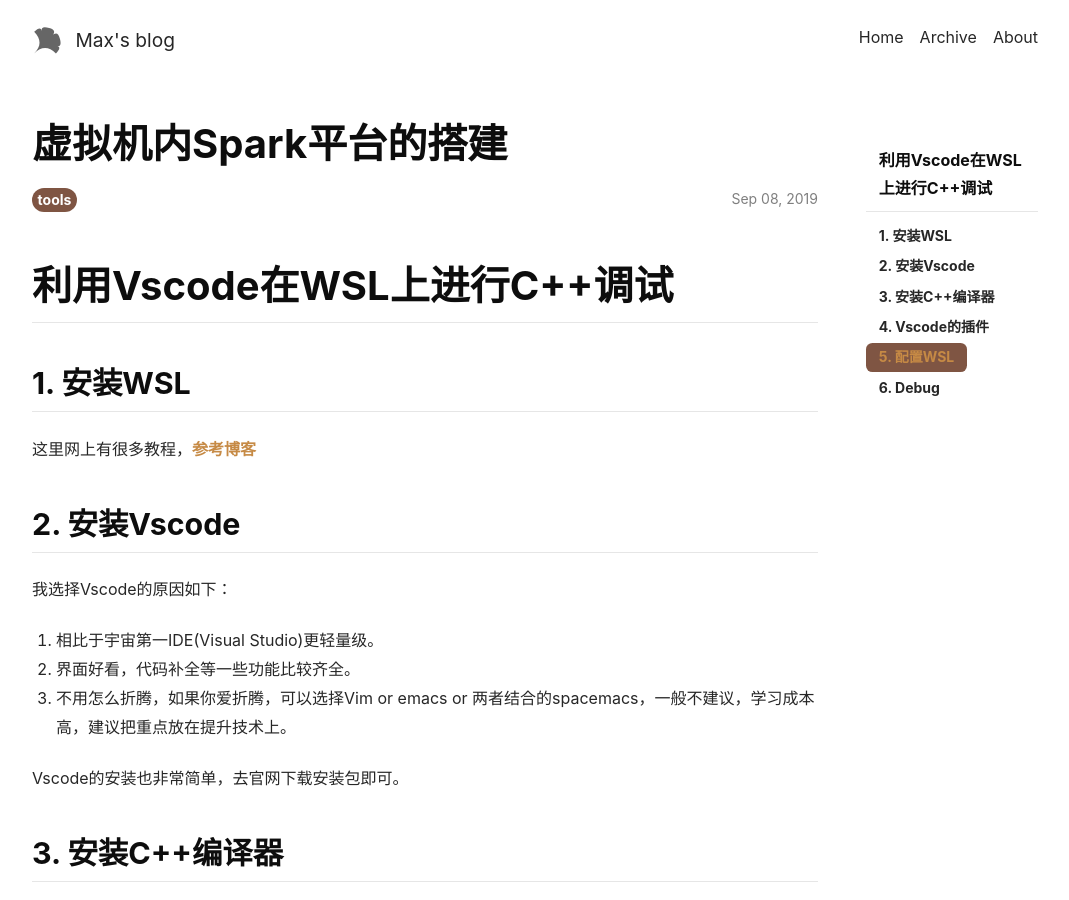
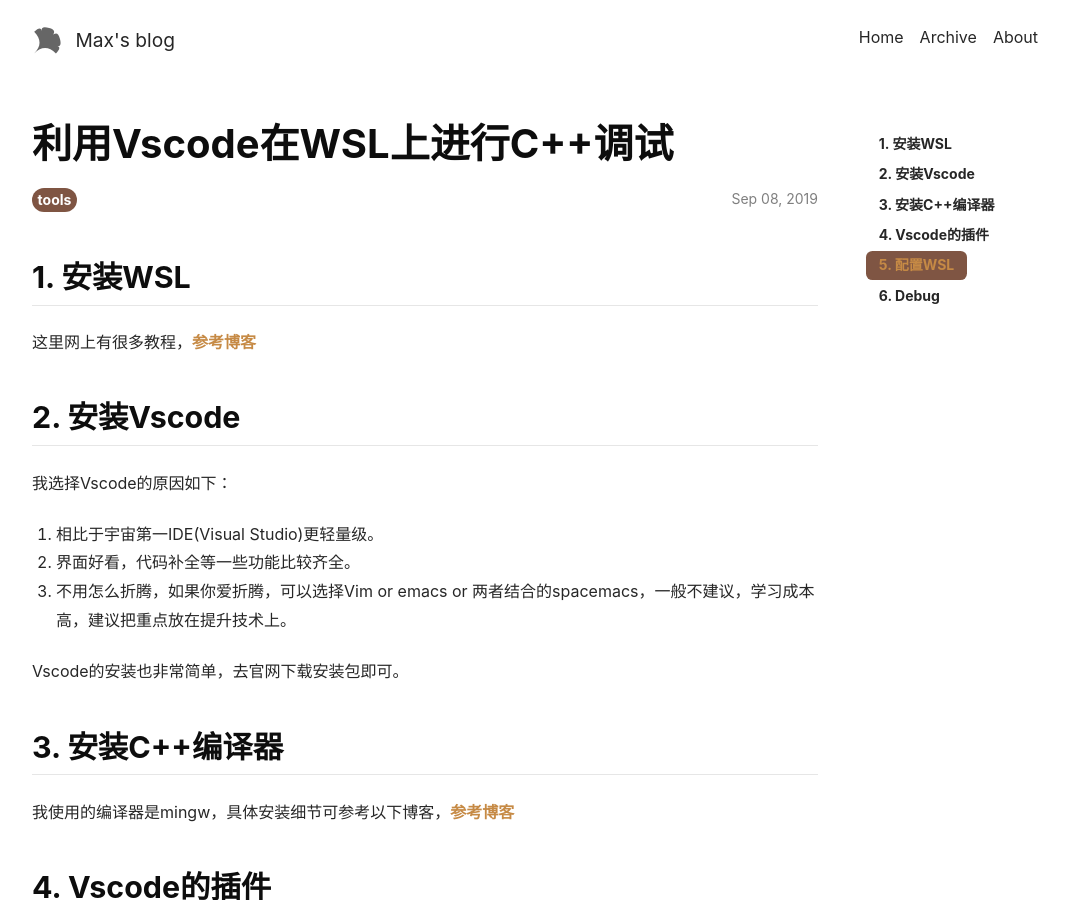
Before and after one commit to Maxioo/blogs, a Jekyll site: the page built from _posts/2019-09-08-Vscode在WSL上运行并调试C++.md, in a window 1280 px wide and 900 px high. Shown: the whole window, without its empty margins (105-1174 px from the left). Built offline with Jekyll 4.4.1, drawn with Linux system fonts in a browser that asks for light colours; nearby versions of some CDN libraries.

Commit message:
change title

```diff
--- a/_posts/2019-09-08-Vscode在WSL上运行并调试C++.md
+++ b/_posts/2019-09-08-Vscode在WSL上运行并调试C++.md
@@ -1,14 +1,12 @@
 ---
 layout: article
-title: 虚拟机内Spark平台的搭建
+title: 利用Vscode在WSL上进行C++调试
 key: 100007
 category: blog
 tags: tools
 date: 2019-09-08 14:41:00 +08:00
 modify_date: 2019-09-08 14:41:00 +08:00
 ---
-
-# 利用Vscode在WSL上进行C++调试
 
 ## 1. 安装WSL
 这里网上有很多教程，[参考博客](https://www.cnblogs.com/skyshalo/p/7724072.html)
```
